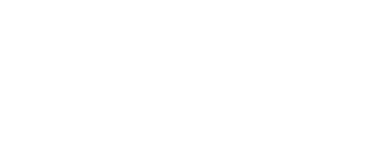
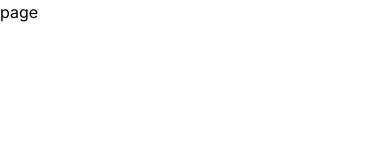
Before and after one commit to gritotalentfactory/WEBSITE-FRONTEND, a Next.js app: page / in a window 390 px wide. Shown: the top 160 px of the page. Built offline with nearby package versions, Linux system fonts and the light colour scheme.

Commit message:
created responsive navbar

```diff
--- a/app/page.js
+++ b/app/page.js
@@ -1,16 +1,9 @@
 import React from "react";
-import NavBar from "/components/layout/navbar";
-import Logo from '/assets/logo.png';
-import Youtube from '/assets/youtube.png'
-import Linkedin from '/assets/linkedin.png'
-import Link from "next/link";
-import Image from "next/image";
+
 
 
 const page = () => {
-  return <div>
-
-
+  return <div>page
   </div>;
 
 
--- a/components/layout/navbar/index.js
+++ b/components/layout/navbar/index.js
@@ -1,5 +1,7 @@
 import React from 'react'
-
+import Logo from '/assets/logo.png';
+import Link from "next/link";
+import Image from "next/image";
 
 const NavBar = () => {
   return (
```
